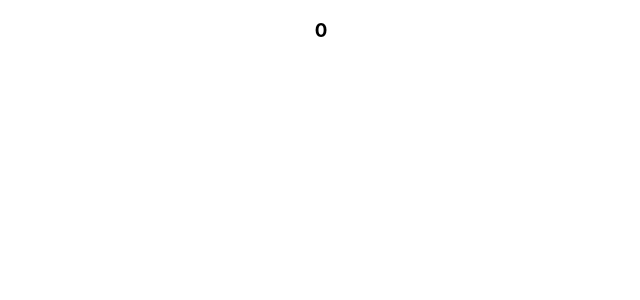
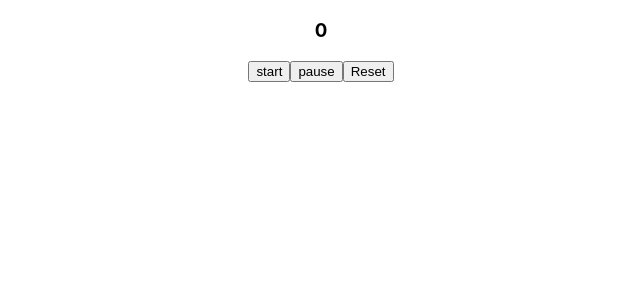
Before and after one commit to shiv7727/react-concepts, a React (Create React App) app: page / in a window 1280 px wide. Shown: the top 300 px of the page, without its empty margins (319-959 px from the left). Built offline with nearby package versions, Linux system fonts and the light colour scheme.

Commit message:
stopwatch

```diff
--- a/src/App.js
+++ b/src/App.js
@@ -1,12 +1,17 @@
-import React, { useState, useRef } from 'react';
+import React, { useState, useRef, useEffect } from 'react';
 import './App.css';
 
 function App() {
 	const [time, setTime] = useState(0);
 	const id = useRef(null);
 
+	useEffect(() => {
+		// handleTime();
+		return () => clearInterval(id.current);
+	}, []);
+
 	const handleTime = () => {
-		setInterval(() => {
+		id.current = setInterval(() => {
 			setTime((prevState) => prevState + 1);
 		}, 1000);
 	};
@@ -14,6 +19,16 @@ function App() {
 	return (
 		<div className='App'>
 			<h3>{time}</h3>
+			<button onClick={handleTime}>start</button>
+			<button onClick={() => clearInterval(id.current)}>pause</button>
+			<button
+				onClick={() => {
+					clearInterval(id.current);
+					setTime(0);
+				}}
+			>
+				Reset
+			</button>
 		</div>
 	);
 }
```
